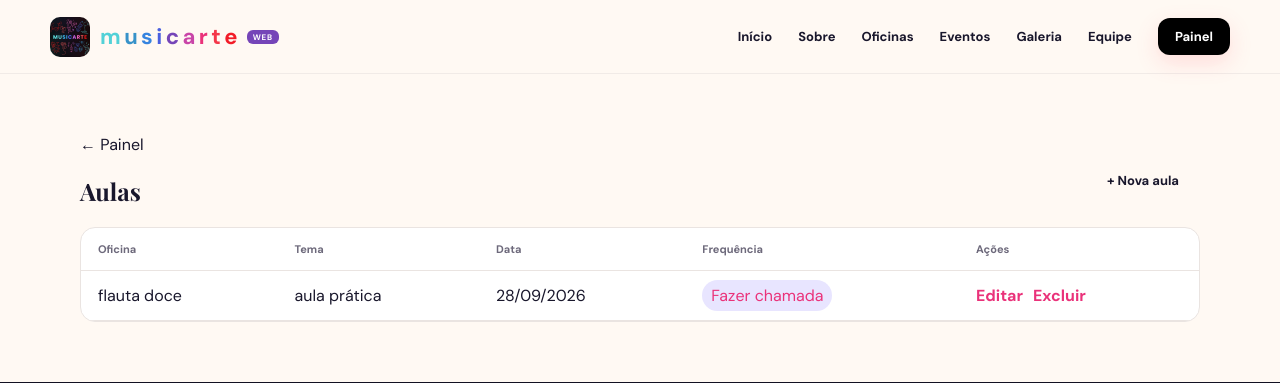
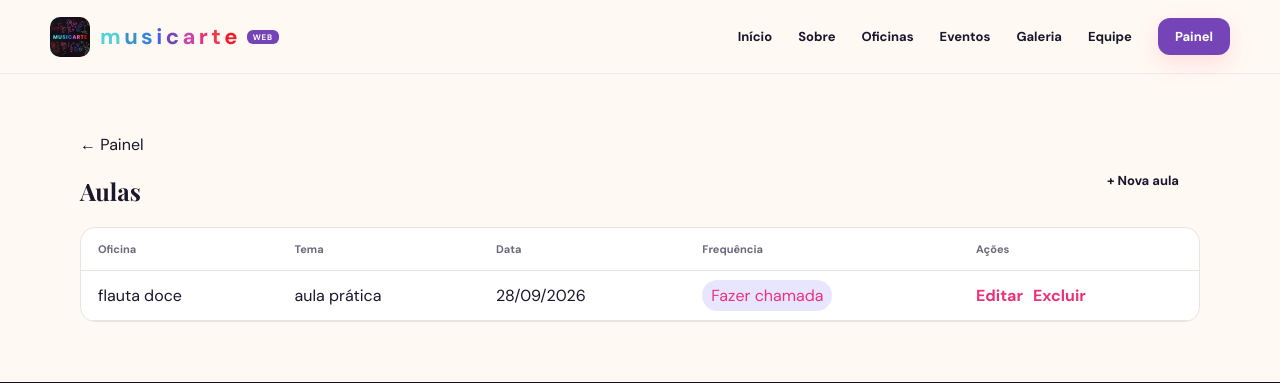
Before and after one commit to musicarte-web/musicarte, a Django app: page /painel/aulas/ in a window 1280 px wide. Shown: the top 383 px of the page. Run offline with Django 5.2, Linux system fonts and the light colour scheme; a user stored in the database is signed in; data comes from the database, SQL or seed files in the repository.

Commit message:
pg inicial

```diff
--- a/core/static/core/css/style.css
+++ b/core/static/core/css/style.css
@@ -151,7 +151,7 @@ select {
 
 .nav-pill {
     padding: 10px 17px;
-    background: black;
+    background: var(--roxo);
     color: #fff;
     border-radius: 12px;
     box-shadow: 0 8px 22px rgba(255, 95, 109, .18)
```
